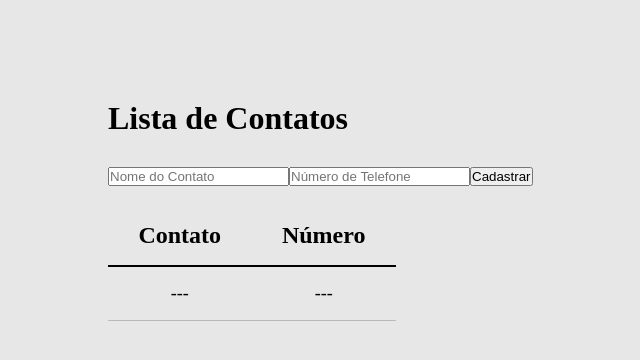
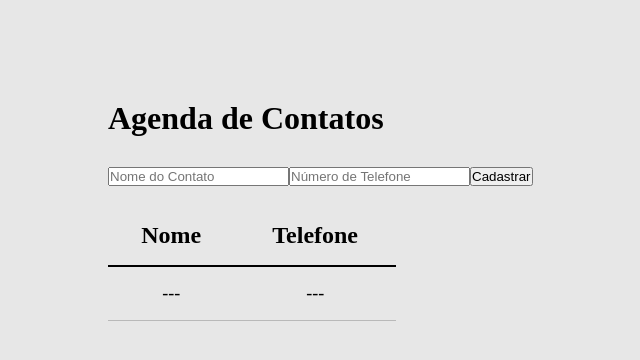
Before and after one commit to gabrielbrauna/lista_contatos_atividade, a plain HTML site: page index.html in a window 1280 px wide. Shown: the whole page, without its empty margins (52-692 px from the left). Drawn offline with Linux system fonts and the light colour scheme.

Commit message:
alteração de textos.

```diff
--- a/index.html
+++ b/index.html
@@ -9,7 +9,7 @@
 <body>
     <div class="container">
         <header>
-            <h1>Lista de Contatos</h1>
+            <h1>Agenda de Contatos</h1>
         </header>
         <form id="form-atividade">
             <input type="text" id="input-nome-contato" required placeholder="Nome do Contato">
@@ -20,10 +20,10 @@
             <thead>
                 <tr>
                     <th>
-                        Contato
+                        Nome
                     </th>
                     <th>
-                        Número
+                        Telefone
                     </th>
                 </tr>
             </thead>
```
